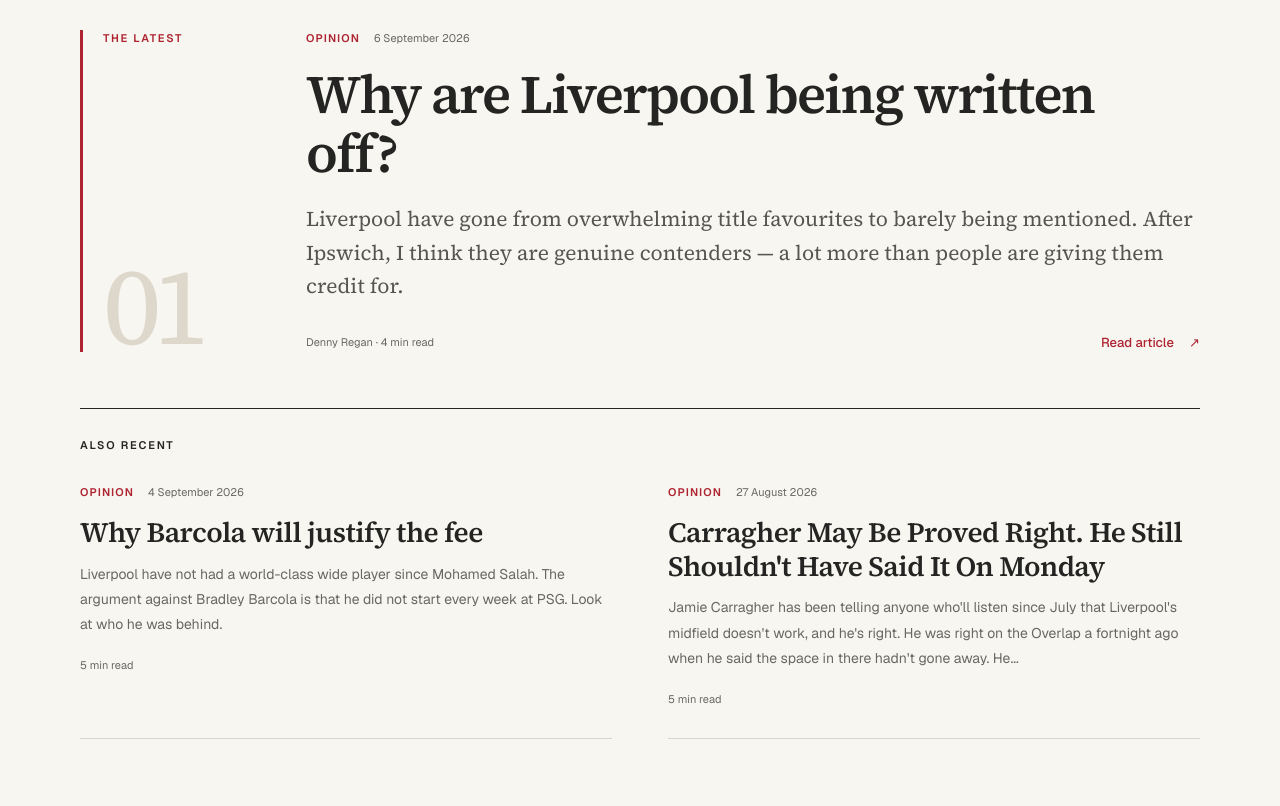
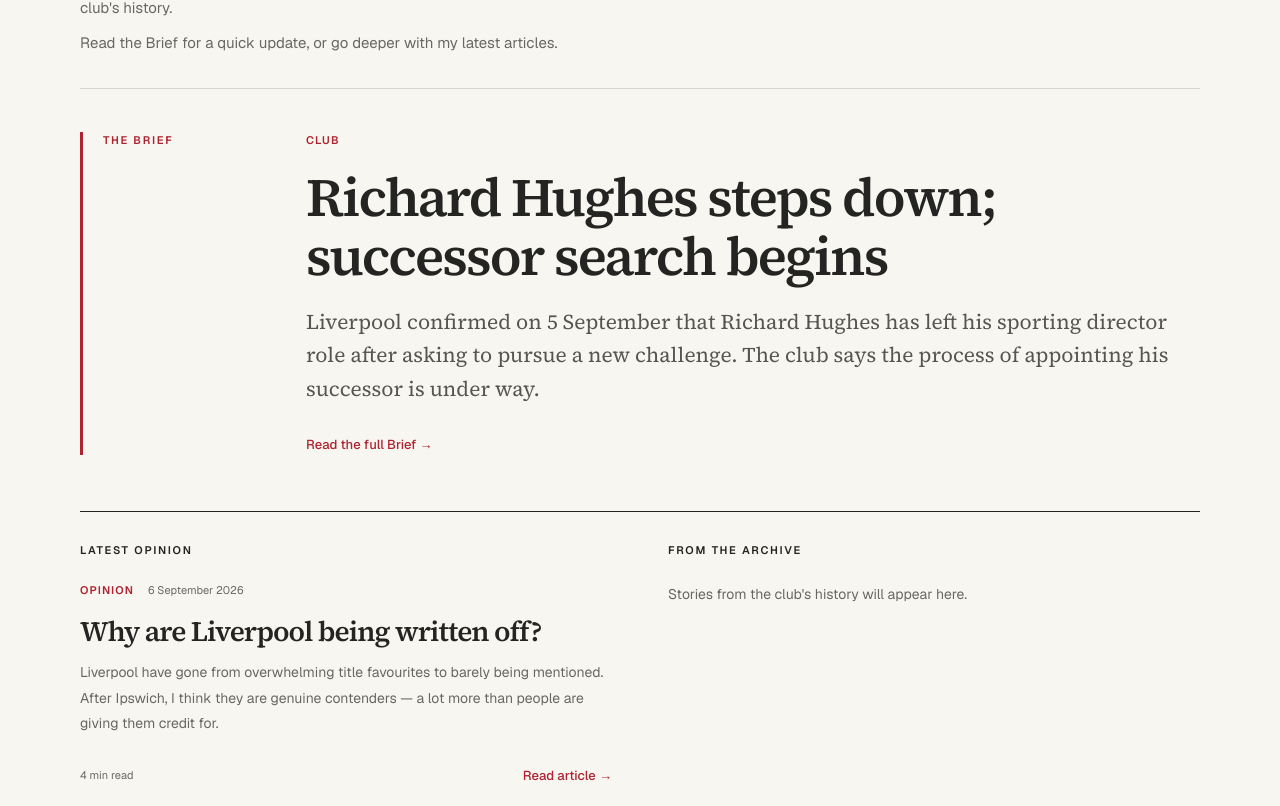
Before and after one commit to DennyRegan/the-liverpool-brief, a Next.js app: page / in a window 1280 px wide. Shown: the part 314-1120 px from the top of the page. Built offline with nearby package versions, Linux system fonts and the light colour scheme.

Commit message:
Redesign homepage and add Archive filters to Articles

```diff
--- a/app/articles/page.tsx
+++ b/app/articles/page.tsx
@@ -6,14 +6,15 @@
 export const metadata = { title: "Articles | The Liverpool Brief", alternates: { canonical: "/articles" } };
 
 export default async function ArticlesPage({ searchParams }: {
-  searchParams: Promise<{ category?: string | string[] }>;
+  searchParams: Promise<{ category?: string | string[]; type?: string | string[] }>;
 }) {
-  const { category } = await searchParams;
+  const { category, type } = await searchParams;
+  const archiveType = type === "match" || type === "person" ? type : "all";
   const filter = category === "archive" ? "Archive" : category === "opinion" ? "Opinion" : "All";
   const articles = getWriting().map(article => ({
-    slug: article.slug, href: article.href, title: article.title, category: article.category,
+    slug: article.slug, href: article.href, title: article.title, category: article.category, archiveType: article.archiveType,
     date: formatListDate(article.date), excerpt: getArticleExcerpt(article, 220),
     minutes: Math.max(1, Math.ceil(article.body.split(/\s+/).length / 220)),
   }));
-  return <><SiteHeader active="articles" /><main id="main-content" className="site-width collection"><ArticleCollection articles={articles} filter={filter} /></main></>;
+  return <><SiteHeader active="articles" /><main id="main-content" className="site-width collection"><ArticleCollection articles={articles} filter={filter} archiveType={archiveType} /></main></>;
 }
--- a/app/components/ArticleCollection.tsx
+++ b/app/components/ArticleCollection.tsx
@@ -1,11 +1,12 @@
 import Link from "next/link";
 
-type ArticleSummary = { slug: string; href: string; title: string; category: string; date: string; excerpt: string; minutes: number };
+type ArticleSummary = { slug: string; href: string; title: string; category: string; archiveType?: "match" | "person" | "season"; date: string; excerpt: string; minutes: number };
 
-export function ArticleCollection({ articles, home = false, filter = "All" }: {
-  articles: ArticleSummary[]; home?: boolean; filter?: "All" | "Opinion" | "Archive";
+export function ArticleCollection({ articles, home = false, filter = "All", archiveType = "all" }: {
+  articles: ArticleSummary[]; home?: boolean; filter?: "All" | "Opinion" | "Archive"; archiveType?: "all" | "match" | "person";
 }) {
-  const visible = home || filter === "All" ? articles : articles.filter(article => article.category === filter);
+  const visible = home || filter === "All" ? articles : articles.filter(article => article.category === filter &&
+    (filter !== "Archive" || archiveType === "all" || article.archiveType === archiveType));
   const [featured, ...rest] = visible;
   return (
     <>
@@ -20,8 +21,10 @@
         ))}
       </nav>}
       {!home && filter === "Archive" && <nav className="archive-subcategories" aria-label="Archive subcategories">
-        <Link href="/archive/matches">Matches →</Link>
-        <Link href="/archive/people">People →</Link>
+        {([{ label: "All Archive", value: "all" }, { label: "Matches", value: "match" }, { label: "People", value: "person" }] as const).map(({ label, value }) => (
+          <Link key={value} href={value === "all" ? "/articles?category=archive" : `/articles?category=archive&type=${value}`}
+            scroll={false} aria-current={archiveType === value ? "page" : undefined}>{label}</Link>
+        ))}
       </nav>}
       <div aria-live="polite">
         {featured ? <>
@@ -37,7 +40,7 @@
           {rest.length > 0 && <section className="more-writing" aria-label="More articles"><p className="eyebrow">{home ? "Also recent" : "More writing"}</p><div className="article-grid">
             {rest.map(article => <article key={article.href} className="article-card"><p className="article-meta"><span>{article.category === "History" ? "Archive" : article.category}</span><span>{article.date}</span></p><h2><Link href={article.href}>{article.title}</Link></h2><p>{article.excerpt}</p><span className="reading-time">{article.minutes} min read</span></article>)}
           </div></section>}
-        </> : <p className="empty-state">New writing will appear here.</p>}
+        </> : <p className="empty-state">{filter === "Archive" ? archiveType === "match" ? "No match articles yet." : archiveType === "person" ? "No people articles yet." : "No archive articles yet." : "New writing will appear here."}</p>}
       </div>
     </>
   );
--- a/app/components/SiteHeader.tsx
+++ b/app/components/SiteHeader.tsx
@@ -10,7 +10,7 @@
         <div className="header-bottom">
           <p>Opinion and history from a Liverpool supporter.</p>
           <nav aria-label="Main navigation">
-            {([{ href: "/", label: "Home", key: "home" }, { href: "/brief", label: "The Brief", key: "brief" }, { href: "/articles", label: "Articles", key: "articles" }, { href: "/this-week", label: "This Week", key: "this-week" }, { href: "/about", label: "About", key: "about" }] as const).map(item => (
+            {([{ href: "/", label: "Home", key: "home" }, { href: "/brief", label: "Brief", key: "brief" }, { href: "/articles", label: "Articles", key: "articles" }, { href: "/this-week", label: "This Week", key: "this-week" }, { href: "/about", label: "About", key: "about" }] as const).map(item => (
               <Link key={item.key} href={item.href} aria-current={(active === "archive" ? "articles" : active) === item.key ? "page" : undefined}>{item.label}</Link>
             ))}
           </nav>
--- a/app/globals.css
+++ b/app/globals.css
@@ -111,3 +111,19 @@
  .history-page h1 { font-size: 34px; }
  .history-entry h3 { font-size: 25px; }
 }
+
+.home-intro { max-width: 760px; padding-bottom: 32px; color: var(--muted); font-size: 15px; line-height: 1.8; }
+.home-intro p + p { margin-top: 8px; }
+.homepage > .featured-article { border-top: 1px solid var(--line); }
+.homepage .home-headline { font-family: var(--font-source-serif), Georgia, serif; font-weight: 600; letter-spacing: -.035em; }
+.homepage .featured-article .home-headline { font-size: clamp(32px, 4.4vw, 54px); line-height: 1.09; margin: 19px 0; }
+.home-writing .home-headline { font-size: 28px; line-height: 1.2; margin: 16px 0 12px; }
+.home-writing .home-section-title { font-family: inherit; font-size: 11px; line-height: 1.5; letter-spacing: .16em; margin: 0 0 24px; }
+.archive-subcategories a { border-bottom: 2px solid transparent; }
+.archive-subcategories a[aria-current="page"] { border-color: var(--accent); }
+@media (max-width: 700px) {
+ .home-intro { font-size: 14px; padding-bottom: 24px; }
+ .homepage .featured-article .home-headline { font-size: 36px; line-height: 1.13; }
+ .home-writing .home-headline { font-size: 27px; }
+}
+.homepage .feature-marker .eyebrow { font-family: inherit; font-size: 11px; line-height: 1.5; letter-spacing: .16em; margin: 0; }
--- a/app/page.tsx
+++ b/app/page.tsx
@@ -1,13 +1,61 @@
-import { getWriting } from "@/lib/content/writing";
+import Link from "next/link";
+import { getBrief } from "@/lib/content/briefs";
+import { getArticles } from "@/lib/content/articles";
+import { getArchiveFeatures } from "@/lib/content/archive";
 import { formatListDate, getArticleExcerpt } from "@/lib/format";
 import { SiteHeader } from "@/app/components/SiteHeader";
-import { ArticleCollection } from "@/app/components/ArticleCollection";
 
 export default function Home() {
-  const articles = getWriting().slice(0, 3).map(article => ({
-    slug: article.slug, href: article.href, title: article.title, category: article.category,
-    date: formatListDate(article.date), excerpt: getArticleExcerpt(article, 220),
-    minutes: Math.max(1, Math.ceil(article.body.split(/\s+/).length / 220)),
-  }));
-  return <><SiteHeader active="home" /><main id="main-content" className="site-width collection"><ArticleCollection articles={articles} home /></main></>;
+  const story = getBrief().stories[0];
+  // Both loaders return newest publication first, regardless of historical date.
+  const opinion = getArticles()[0];
+  const archive = getArchiveFeatures()[0];
+
+  return <>
+    <SiteHeader active="home" />
+    <main id="main-content" className="site-width collection homepage">
+      <h1 className="sr-only">The Liverpool Brief</h1>
+      <div className="home-intro">
+        <p>The Liverpool Brief brings together the day&apos;s important Liverpool news, original opinion and stories from the club&apos;s history.</p>
+        <p>Read the Brief for a quick update, or go deeper with my latest articles.</p>
+      </div>
+      <section className="featured-article" aria-labelledby="brief-heading">
+        <div className="feature-marker"><h2 id="brief-heading" className="eyebrow">The Brief</h2></div>
+        <div>
+          {story ? <>
+            <p className="article-meta"><span>{story.category}</span></p>
+            <h3 className="home-headline"><Link href="/brief">{story.headline}</Link></h3>
+            <p className="standfirst">{story.summary}</p>
+          </> : <p className="standfirst">The next Brief will appear here soon.</p>}
+          <div className="feature-bottom"><Link href="/brief" className="read-link">Read the full Brief →</Link></div>
+        </div>
+      </section>
+      <div className="article-grid home-writing">
+        <section className="article-card" aria-labelledby="opinion-heading">
+          <h2 id="opinion-heading" className="eyebrow home-section-title">Latest Opinion</h2>
+          {opinion ? <>
+            <p className="article-meta"><span>Opinion</span><time dateTime={opinion.date}>{formatListDate(opinion.date)}</time></p>
+            <h3 className="home-headline"><Link href={`/articles/${opinion.slug}`}>{opinion.title}</Link></h3>
+            <p>{getArticleExcerpt(opinion, 220)}</p>
+            <div className="feature-bottom">
+              <span>{Math.max(1, Math.ceil(opinion.body.split(/\s+/).length / 220))} min read</span>
+              <Link href={`/articles/${opinion.slug}`} className="read-link">Read article →</Link>
+            </div>
+          </> : <p>No opinion articles yet.</p>}
+        </section>
+        <section className="article-card" aria-labelledby="archive-heading">
+          <h2 id="archive-heading" className="eyebrow home-section-title">From the Archive</h2>
+          {archive ? <>
+            <p className="article-meta"><span>Archive</span>
+              {archive.category !== "season" && <span>{archive.category === "match" ? "Match" : "Person"}</span>}
+              <span>{archive.historicalEventDate ? <time dateTime={archive.historicalEventDate}>{formatListDate(archive.historicalEventDate)} · </time> : null}{archive.historicalPeriod}</span>
+            </p>
+            <h3 className="home-headline"><Link href={`/archive/${archive.slug}`}>{archive.title}</Link></h3>
+            <p>{getArticleExcerpt(archive, 220)}</p>
+            <div className="feature-bottom"><Link href={`/archive/${archive.slug}`} className="read-link">Read article →</Link></div>
+          </> : <p>Stories from the club&apos;s history will appear here.</p>}
+        </section>
+      </div>
+    </main>
+  </>;
 }
--- a/lib/content/articles.ts
+++ b/lib/content/articles.ts
@@ -14,6 +14,7 @@
 }
 
 export function getArticles() {
+    if (!fs.existsSync(ARTICLES_DIR)) return [];
     const filenames = fs.readdirSync(ARTICLES_DIR).filter((f) => f.endsWith(".md"));
     return filenames
         .map(loadArticle)
--- a/lib/content/writing.ts
+++ b/lib/content/writing.ts
@@ -4,7 +4,7 @@
 // Keep each piece at its existing URL; combine only the collection metadata.
 export function getWriting() {
   return [
-    ...getArticles().map(article => ({ ...article, category: "Opinion", href: `/articles/${article.slug}` })),
-    ...getArchiveFeatures().map(article => ({ ...article, category: "Archive", href: `/archive/${article.slug}` })),
+    ...getArticles().map(article => ({ ...article, category: "Opinion", archiveType: undefined, href: `/articles/${article.slug}` })),
+    ...getArchiveFeatures().map(article => ({ ...article, archiveType: article.category, category: "Archive", href: `/archive/${article.slug}` })),
   ].sort((a, b) => b.date.localeCompare(a.date) || a.href.localeCompare(b.href));
 }
```
Also changed, not shown: app/archive/[slug]/page.tsx (+4 -3 lines).
